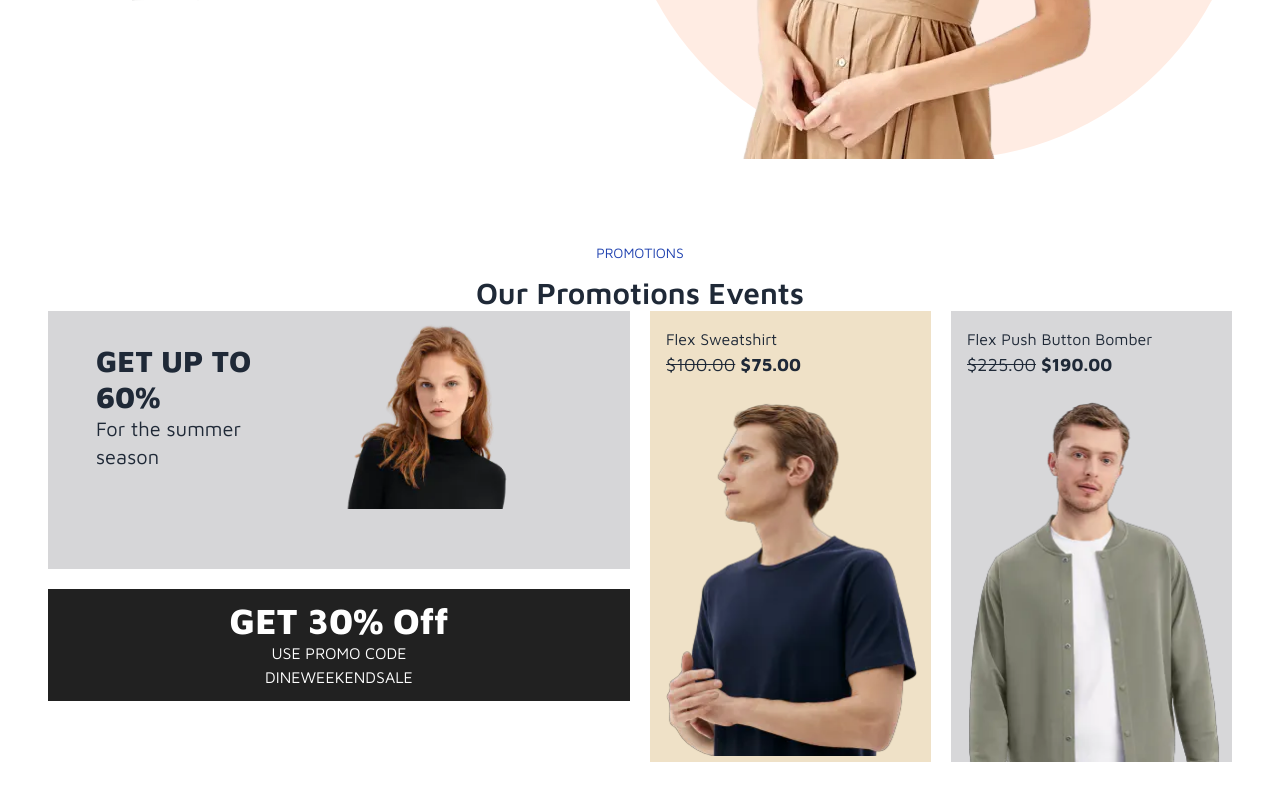
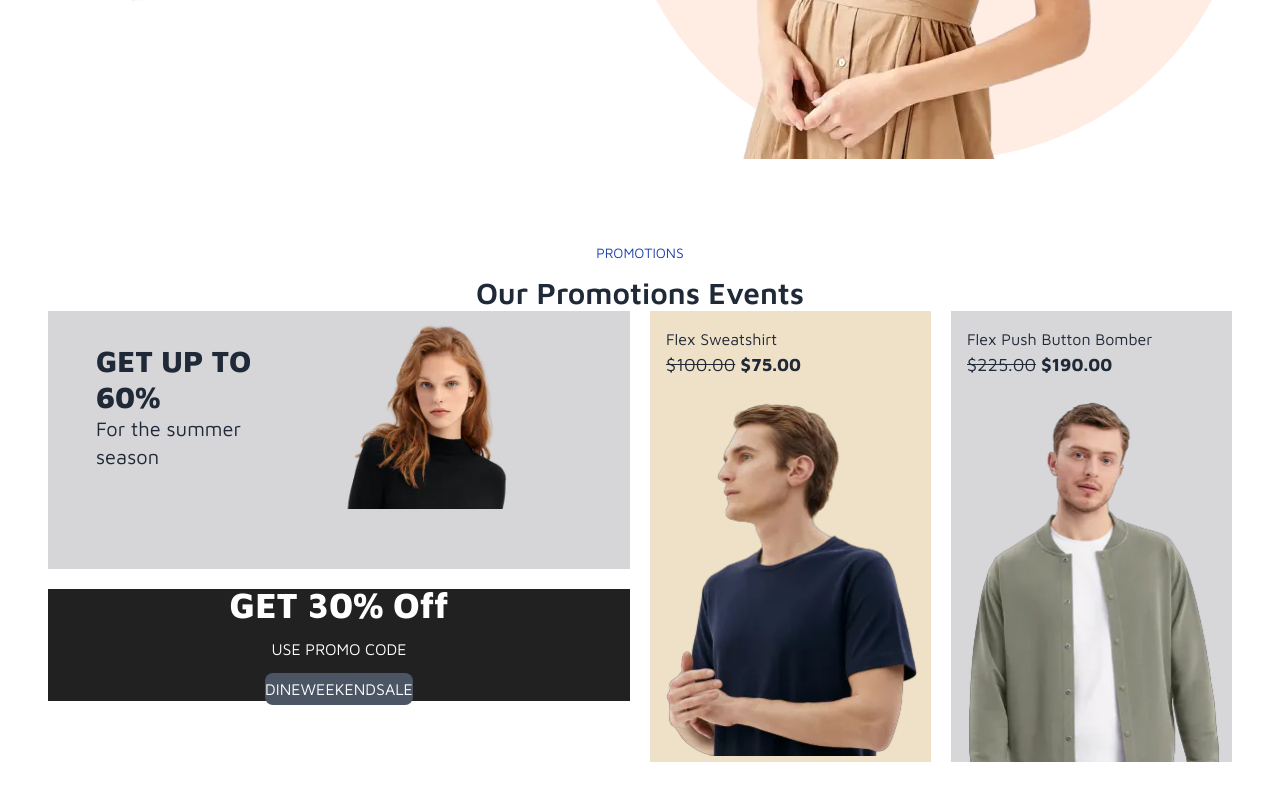
Before and after one commit to Asad-Ur-Rahman/ecommerce-app, a Next.js app: page / in a window 1280 px wide. Shown: the part 549-1349 px from the top of the page. Built offline with nearby package versions, Linux system fonts and the light colour scheme.

Commit message:
Update index.tsx

```diff
--- a/src/components/views/productTypes/index.tsx
+++ b/src/components/views/productTypes/index.tsx
@@ -42,10 +42,14 @@ const ProductsTypes = () => {
             <Image width={1000} height={1000} src={event3} alt="sweaters" />
           </div>
         </div>
-        <div className='w-full col-span-2 h-28 bg-cat2 flex flex-col justify-center items-center text-white'>
+        <div className='w-full col-span-2 h-28 bg-cat2 flex flex-col justify-center items-center text-white space-y-3'>
           <h5 className="font-extrabold text-4xl">GET 30% Off</h5>
           <p>USE PROMO CODE</p>
-          <button>DINEWEEKENDSALE</button>
+          <button
+          aria-label="Redirect user to Dine Week End sale"
+          className="py-1 px6 bg-gray-600 rounded-lg">
+            DINEWEEKENDSALE
+            </button>
         </div>
       </div>
 
```
